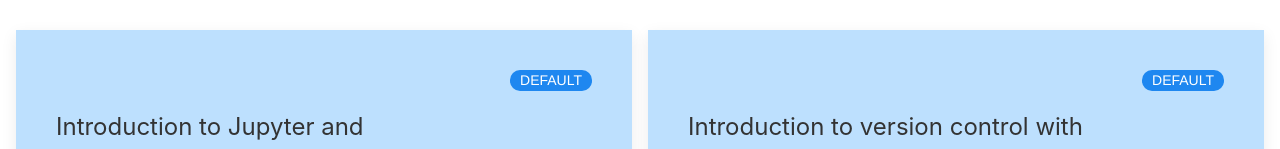
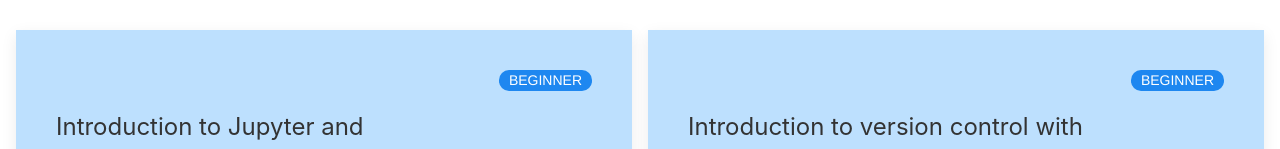
Before and after one commit to safinazbg/chcaa-courses-plugin, a Vue app: page /courses in a window 1280 px wide. Shown: the part 172-321 px from the top of the page. Built offline with nearby package versions, Linux system fonts and the light colour scheme.

Commit message:
Update CourseLabel.vue

```diff
--- a/src/components/CourseLabel.vue
+++ b/src/components/CourseLabel.vue
@@ -1,5 +1,7 @@
 <template>
-  <span class=" label uk-label">Default</span>
+  <span class=" label uk-label">
+    <slot></slot>
+  </span>
 </template>
 
 <script>
```
